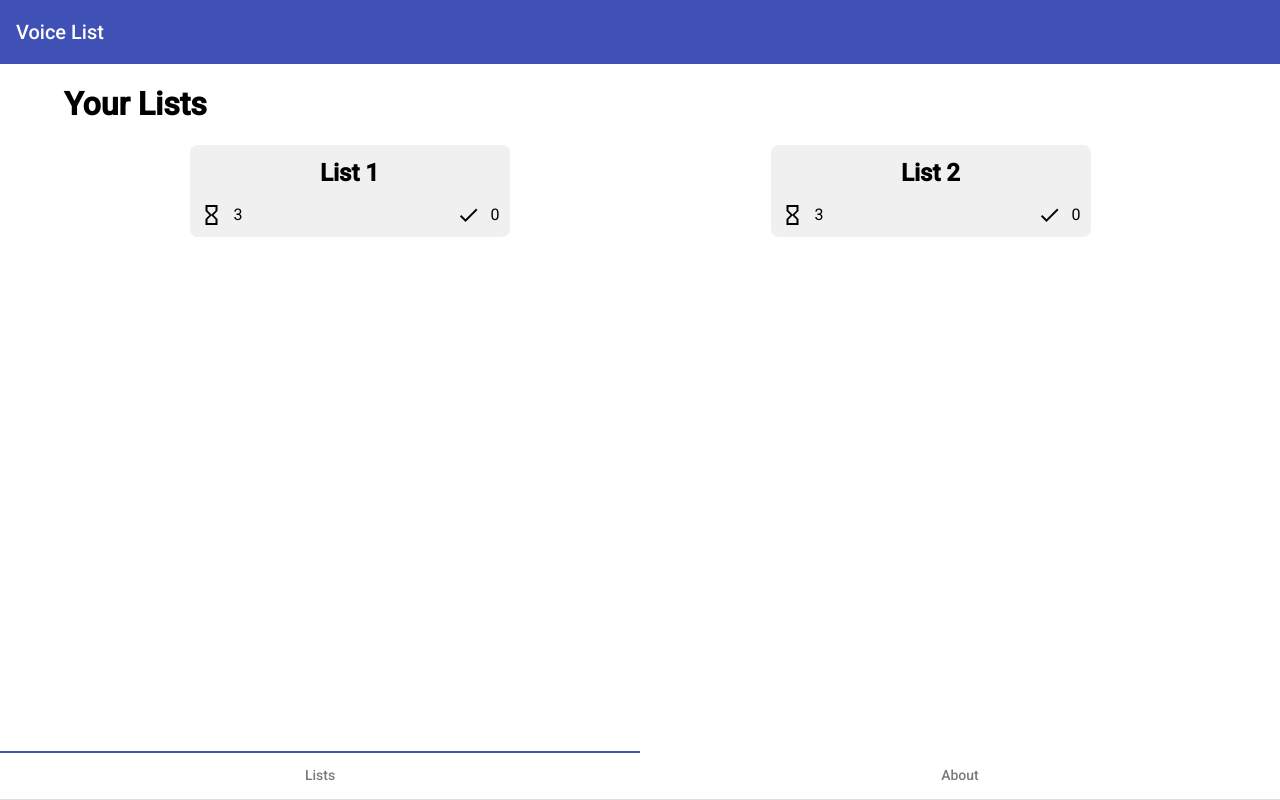
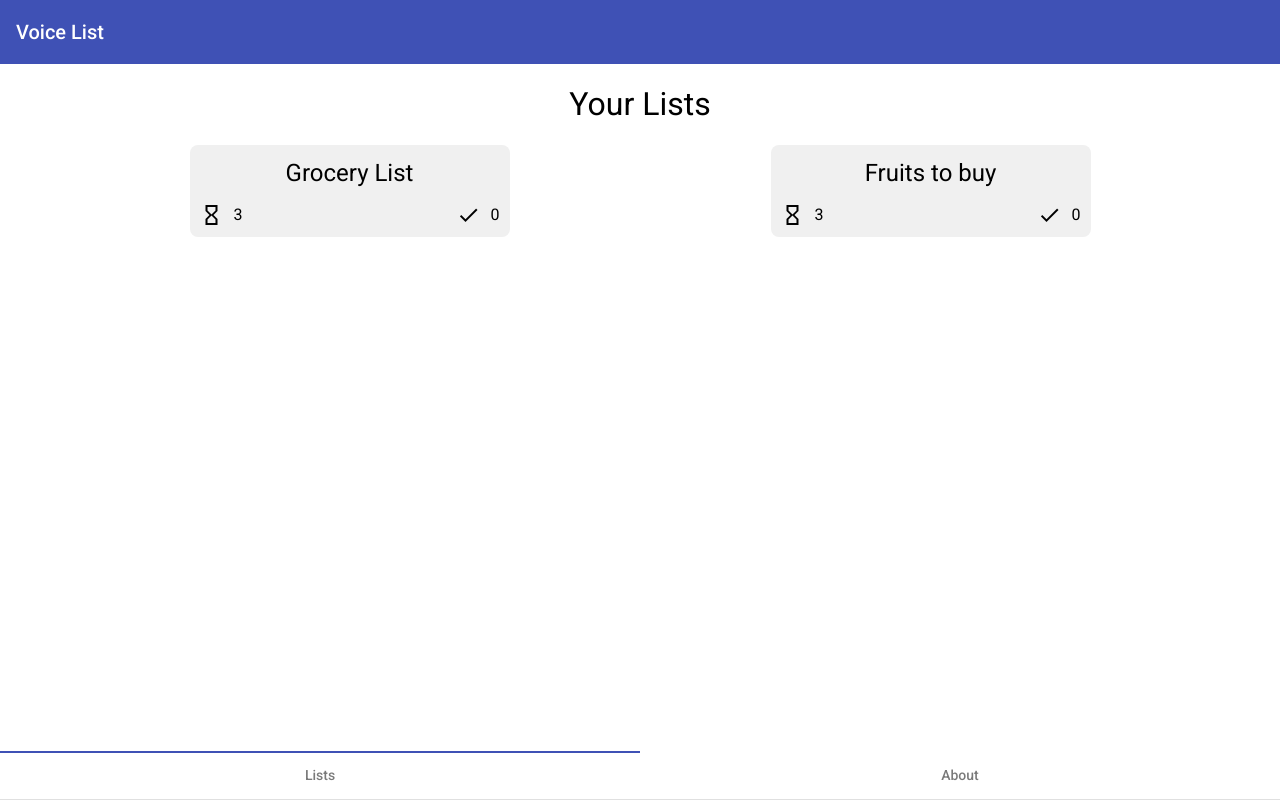
Before and after one commit to Qarun-Qadir-Bissoondial/personal-projects, an Angular app: page /lists in a window 1280 px wide. Built offline with nearby package versions, Linux system fonts and the light colour scheme.

Commit message:
- Finished edit data models - Completed routes to single lists - Current select list is persistent

```diff
--- a/src/app/app-routing.module.ts
+++ b/src/app/app-routing.module.ts
@@ -1,3 +1,4 @@
+import { SingleListComponent } from './single-list/single-list.component';
 import { NgModule } from '@angular/core';
 import { RouterModule, Routes } from '@angular/router';
 import { ListsComponent } from './lists/lists.component';
@@ -6,7 +7,9 @@ import { AboutComponent } from './about/about.component';
 export const routes: Routes = [
     { path: '', redirectTo: 'lists', pathMatch: 'full' },
     { path: 'lists', component: ListsComponent },
-    { path: 'about', component: AboutComponent }
+    { path: 'about', component: AboutComponent },
+    { path: 'list-details/:name', component: SingleListComponent },
+
 ];
 
 @NgModule({
--- a/src/app/app.module.ts
+++ b/src/app/app.module.ts
@@ -13,6 +13,7 @@ import { RouterModule } from '@angular/router';
 import { AppRoutingModule } from './app-routing.module';
 import { SingleListComponent } from './single-list/single-list.component';
 import { MatIconModule } from '@angular/material/icon';
+import { MatRippleModule } from '@angular/material/core';
 
 @NgModule({
   declarations: [
@@ -29,6 +30,7 @@ import { MatIconModule } from '@angular/material/icon';
     MatToolbarModule,
     MatTabsModule,
     MatIconModule,
+    MatRippleModule,
     ServiceWorkerModule.register('ngsw-worker.js', { enabled: environment.production })
   ],
   providers: [],
--- a/src/app/lists/lists.component.css
+++ b/src/app/lists/lists.component.css
@@ -1,3 +1,7 @@
+h1 {
+    text-align: center;
+}
+
 h2 {
     margin: 4px 0 16px 0;
     text-align: center;
--- a/src/app/lists/lists.component.html
+++ b/src/app/lists/lists.component.html
@@ -1,20 +1,26 @@
 <h1>Your Lists</h1>
 
 <main class = 'card-list'>
-    <section class = 'card' *ngFor = 'let list of lists'>
+    <section
+        matRipple
+        class = 'card'
+        *ngFor = 'let list of lists'
+        [routerLink] = '"/list-details/" + list.name'
+        [state] = 'list'>
         <h2>{{list.name}}</h2>
 
         <section class="card-stats">
+
             <div class="stats pending">
                 <mat-icon>hourglass_empty</mat-icon>
-                <span>{{list.itemsPending.length}}</span>
-
+                <span>{{list.pending}}</span>
             </div>
 
             <div class="stats completed">
                 <mat-icon>done</mat-icon>
-                <span>{{list.itemsCompleted.length}}</span>
+                <span>{{list.completed}}</span>
             </div>
+
         </section>
 
     </section>
--- a/src/app/lists/lists.component.ts
+++ b/src/app/lists/lists.component.ts
@@ -9,9 +9,10 @@ export class ListsComponent implements OnInit {
 
   lists: List[] = [
     {
-      name: 'List 1',
-      itemsCompleted: [],
-      itemsPending: [
+      name: 'Grocery List',
+      completed: 0,
+      pending: 3,
+      items: [
         {
           name: 'Fish',
           completed: false
@@ -27,19 +28,20 @@ export class ListsComponent implements OnInit {
       ]
     },
     {
-      name: 'List 2',
-      itemsCompleted: [],
-      itemsPending: [
+      name: 'Fruits to buy',
+      completed: 0,
+      pending: 3,
+      items: [
         {
-          name: 'Chicken',
+          name: 'Apples',
           completed: false
         },
         {
-          name: 'Water',
+          name: 'Ornages',
           completed: false
         },
         {
-          name: 'Celery',
+          name: 'Bananas',
           completed: false
         }
       ]
--- /dev/null
+++ b/src/app/services/storage.service.ts
@@ -0,0 +1,22 @@
+import { Injectable } from '@angular/core';
+
+@Injectable({
+  providedIn: 'root'
+})
+export class StorageService {
+  storage = window.localStorage;
+
+  constructor() { }
+
+  get<T>(key: string): T {
+    return JSON.parse(this.storage.getItem(key)) as T;
+  }
+
+  save<T>(key: string, value: T): void {
+    return this.storage.setItem(key, JSON.stringify(value));
+  }
+
+  delete(key: string): void {
+    return this.storage.removeItem(key);
+  }
+}
--- a/src/app/single-list/single-list.component.ts
+++ b/src/app/single-list/single-list.component.ts
@@ -1,16 +1,30 @@
-import { Component, OnInit, Input } from '@angular/core';
+import { StorageService } from './../services/storage.service';
+import { Component, OnDestroy } from '@angular/core';
+import { Router } from '@angular/router';
 
 @Component({
   selector: 'app-single-list',
   templateUrl: './single-list.component.html',
   styleUrls: ['./single-list.component.css']
 })
-export class SingleListComponent implements OnInit {
-  @Input() list: List;
+export class SingleListComponent implements OnDestroy {
+  list: List;
 
-  constructor() { }
+  constructor(
+    private router: Router,
+    private storage: StorageService) {
 
-  ngOnInit(): void {
+      const list = this.router.getCurrentNavigation().extras.state as List;
+
+      this.list = !list
+        ? this.storage.get<List>('current-list')
+        : list;
+
+      this.storage.save('current-list', this.list);
+  }
+
+  ngOnDestroy(): void {
+    this.storage.delete('current-list');
   }
 
 }
--- a/src/styles.css
+++ b/src/styles.css
@@ -2,6 +2,10 @@
 
 html, body { height: 100%; }
 body { margin: 0; font-family: Roboto, "Helvetica Neue", sans-serif; }
+
+h1, h2 {
+    font-weight: 400;
+}
 
 nav .mat-ink-bar {
     top: 0 !important;
@@ -20,6 +24,7 @@ nav .mat-ink-bar {
     width: 200px;
     background-color: #F0F0F0;
     padding: 10px;
+    cursor: pointer;
 }
 
 @media screen and (min-width: 768px) {
--- a/src/types.d.ts
+++ b/src/types.d.ts
@@ -5,6 +5,7 @@ declare type Item = {
 
 declare type List = {
     name: string;
-    itemsCompleted: Item[];
-    itemsPending: Item[];
+    items: Item[];
+    completed: number;
+    pending: number;
 }
```
Also changed, not shown: src/classes/List.d.ts (added, +24 -0 lines), 1 other file (tests, documents, lock files or other folders).
